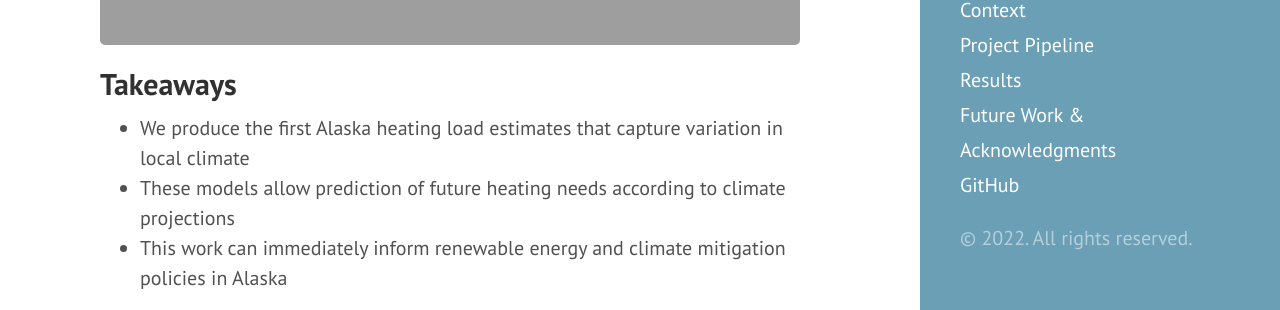
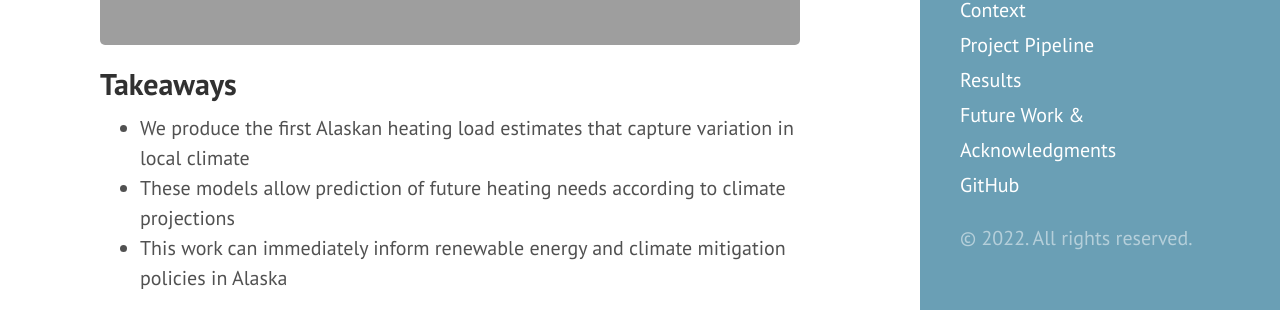
Before and after one commit to uwescience/DSSG2022_heating_loads, a Jekyll site: the page built from results.md, in a window 1280 px wide and 900 px high, scrolled down 673 px. Shown: the part 447-757 px from the top of the window. Built offline with Jekyll 4.4.1, drawn with Linux system fonts in a browser that asks for light colours.

Commit message:
Update results.md

```diff
--- a/results.md
+++ b/results.md
@@ -10,6 +10,6 @@ title: Results
 <img src="{{ site.url }}{{ site.baseurl }}/assets/img/ds_res.png" width="700">
 
 ## Takeaways
-+ We produce the first Alaska heating load estimates that capture variation in local climate
++ We produce the first Alaskan heating load estimates that capture variation in local climate
 + These models allow prediction of future heating needs according to climate projections
 + This work can immediately inform renewable energy and climate mitigation policies in Alaska
```
